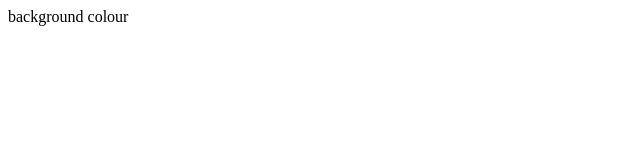
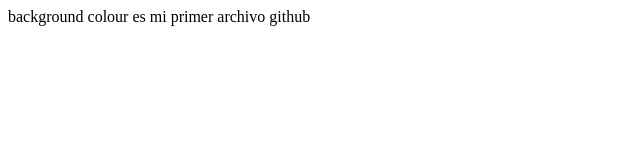
Before and after one commit to evecheca/practico-Argentina, a plain HTML site: page index.htmal.html in a window 1280 px wide. Shown: the whole page, without its empty margins (0-640 px from the left). Drawn offline with Linux system fonts and the light colour scheme.

Commit message:
Update index.htmal.html

```diff
--- a/index.htmal.html
+++ b/index.htmal.html
@@ -9,3 +9,4 @@
 </body>
 </html>
 background colour
+es mi primer archivo github
```
